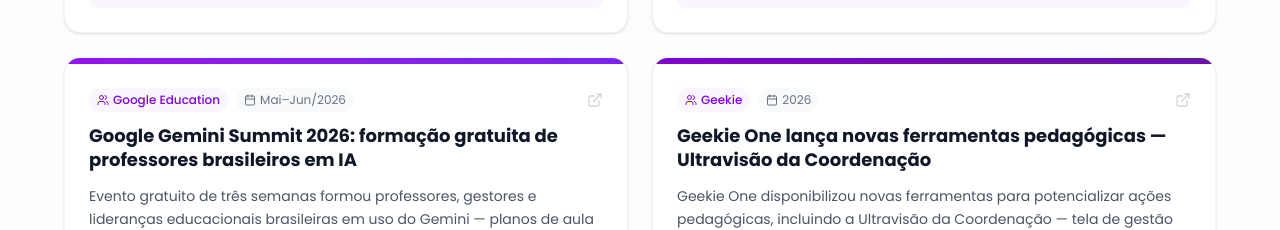
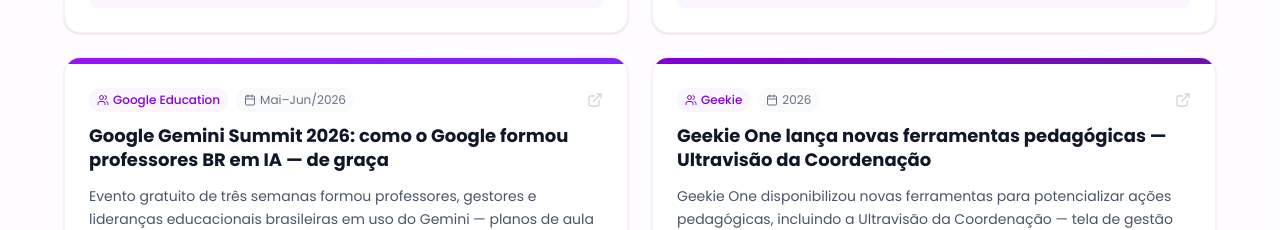
Before and after one commit to bacellarafa/pulso-ia, a React (Vite) app: page / in a window 1280 px wide. Shown: the part 2980-3210 px from the top of the page. Built offline with nearby package versions, Linux system fonts and the light colour scheme.

Commit message:
fix: título Google Summit no passado

```diff
--- a/src/app/App.tsx
+++ b/src/app/App.tsx
@@ -1173,7 +1173,7 @@
                   color: "from-purple-700 to-purple-800"
                 },
                 {
-                  titulo: "Google Gemini Summit 2026: formação gratuita de professores brasileiros em IA",
+                  titulo: "Google Gemini Summit 2026: como o Google formou professores BR em IA — de graça",
                   empresa: "Google Education",
                   data: "Mai–Jun/2026",
                   resumo: "Evento gratuito de três semanas formou professores, gestores e lideranças educacionais brasileiras em uso do Gemini — planos de aula aumentados, alinhamento com BNCC e uso ético de IA. Estratégia de lock-in via formação docente, não via contrato.",
```
Also changed, not shown: 2 other files (tests, documents, lock files or other folders).
